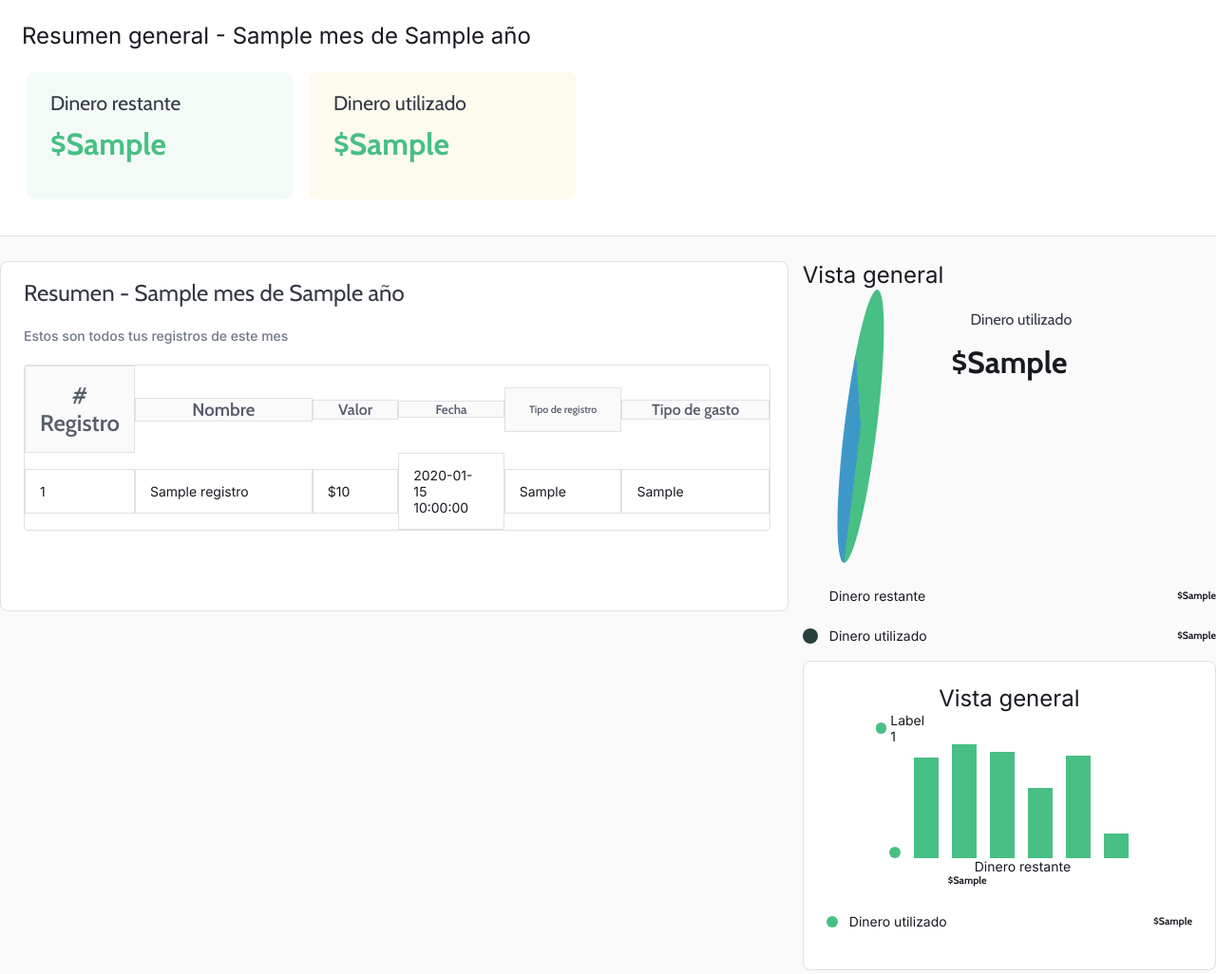
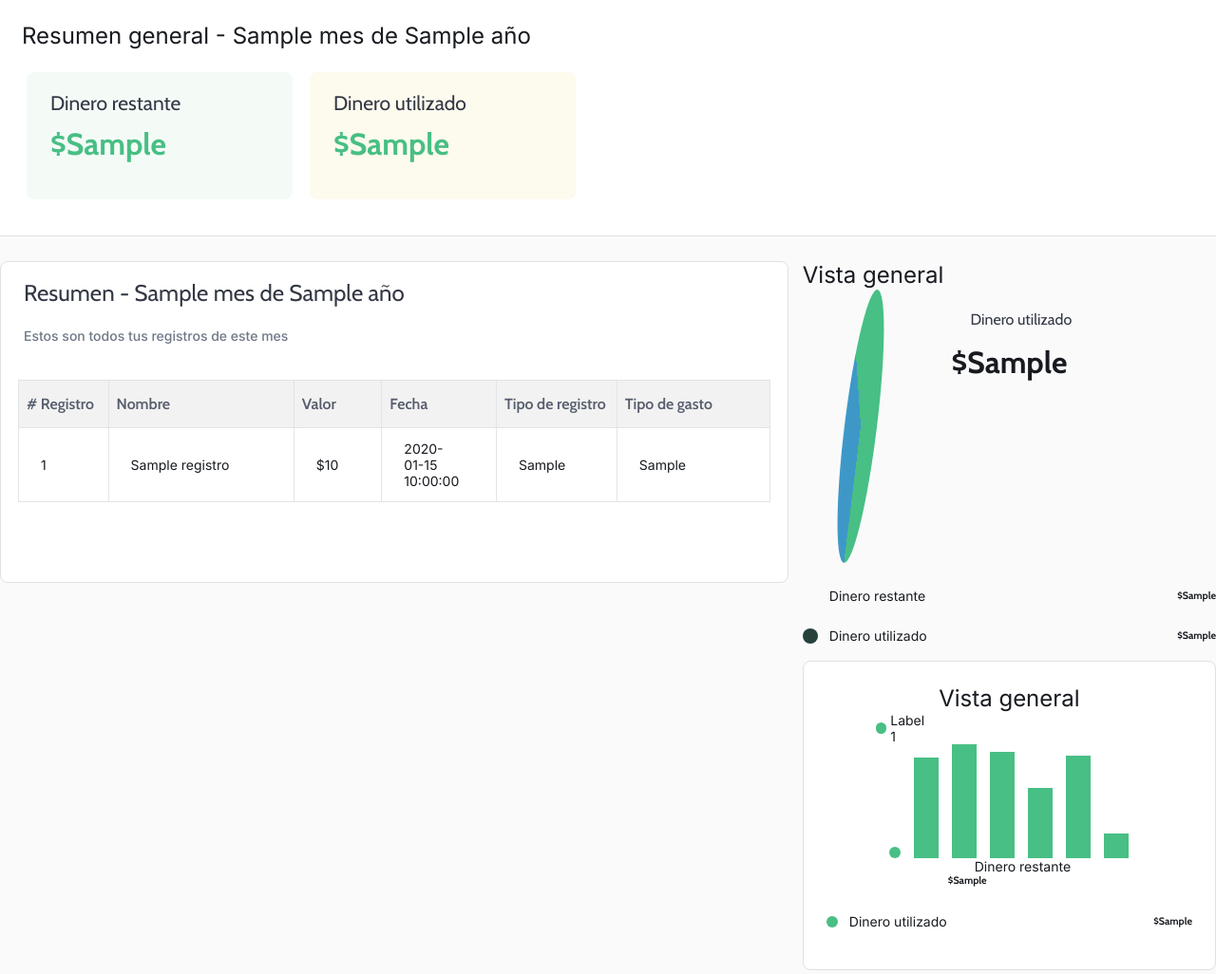
Before and after one commit to DaYascaribay/FINANZAPP, a Flask app: template templates/ResumenMensual.html in a window 1280 px wide; the page is wider, and only the part inside the window is pictured. Shown: the part 188-1214 px from the top of that part at 95% size. Run offline with Flask 3, Linux system fonts and the light colour scheme; the template is opened without the code that fills it: most values are stand-ins (such as "Sample title", 1, 10 or a date in 2020).

Commit message:
Se arreglo la tabla de resumen mensual

```diff
--- a/static/css/RegistrarGastos.css
+++ b/static/css/RegistrarGastos.css
@@ -434,7 +434,7 @@ input, select, button {
 }
 
 .frame-1 {
-    background-color: var(--white_a700);
+    background-color: transparent;
     padding: 5px var(--space-11xl) 5px var(--space-4x1);
     @media only screen and (max-width: 550px) {
         padding-right: 20px;
--- a/static/css/ResumenMensual.css
+++ b/static/css/ResumenMensual.css
@@ -134,15 +134,14 @@
     margin-left: -325px;
 }
 
-.registro-1 {
-    color: var(--gray_700) !important;
-    font-weight: 600 !important;
-    background-color: var(--gray_50);
-    justify-content: center;
-    display: flex;
-    align-items: center;
-    padding: var(--space-5x1) var(--space-4x1);
-    border: 0.5px solid var(--gray_300);
+.registro {
+    top: 23px;
+    left: 16px;
+    font-family: Cabin; /* Heading */
+    font-size: 16px;
+    line-height: 22px;
+    font-weight: 600;
+    color: #565D6DFF
 }
 
 .nombre-3 {
@@ -191,9 +190,8 @@
 }
 
 .frame-1 {
-    background-color: var(--white_a700);
-    padding: 14px var(--space-11xl) 14px var(--space-4x1);
-    border: 0.5px solid var(--gray_300);
+    background-color: transparent;
+    padding: 5px var(--space-11xl) 5px var(--space-4x1);
     @media only screen and (max-width: 550px) {
         padding-right: 20px;
     }
@@ -317,20 +315,29 @@
     }
 }
 
-.tableregistros {
-    margin-left: 6px;
-    align-self: stretch;
-    border-radius: var(--radius-sm);
-    border: 0.5px solid var(--gray_300);
-    @media only screen and (max-width: 1050px) {
-        margin-left: 0px;
-    }
 
-    @media only screen and (max-width: 550px) {
-        display: block;
-        overflow-x: auto;
-        white-space: nowrap;
-    }
+.cabecera{
+    height: 50px;
+}
+
+.table {
+    width: 100%;
+    border-collapse: collapse;
+    margin-top: 1rem;
+}
+
+.table th, .table td {
+    text-align: left;
+    padding: 0.5rem;
+    border: 1px solid #e1e4e8;
+}
+
+.table th {
+    background-color: #f2f2f2;
+}
+
+.table tr:nth-child(even) {
+    background-color: #fafafa;
 }
 
 .valor-1 {
--- a/templates/ResumenMensual.html
+++ b/templates/ResumenMensual.html
@@ -94,37 +94,37 @@
                         <div class="resumenmes">
                             <p class="resumen_mensual ui text size-textxl">Resumen - {{mes}} de {{año}}</p>
                             <p class="estossontodostu ui text size-texts">Estos son todos tus registros de este mes</p>
-                            <table class="tableregistros ui table" cellpadding="0" cellspacing="0">
+                            <table class="table" cellpadding="0" cellspacing="0">
                                 <thead>
-                                    <tr>
+                                    <tr class="cabecera">
                                         <th width="94px">
                                             <div class="rownombre_one">
-                                                <h2 class="registro-1 ui heading size-headingxs"># Registro</h2>
+                                                <h2 class="registro"># Registro</h2>
                                             </div>
                                         </th>
                                         <th width="194px">
                                             <div class="rownombre_one">
-                                                <h3 class="nombre-3 ui heading size-headingxs">Nombre</h3>
+                                                <h3 class="registro">Nombre</h3>
                                             </div>
                                         </th>
                                         <th width="92px">
                                             <div class="rownombre_one">
-                                                <h4 class="valor-1 ui heading size-headingxs">Valor</h4>
+                                                <h4 class="registro">Valor</h4>
                                             </div>
                                         </th>
                                         <th width="112px">
                                             <div class="rowregistro">
-                                                <h5 class="nombre-3 ui heading size-headingxs">Fecha</h5>
+                                                <h5 class="registro">Fecha</h5>
                                             </div>
                                         </th>
                                         <th width="126px">
                                             <div class="rowregistro">
-                                                <h6 class="registro-1 ui heading size-headingxs">Tipo de registro</h6>
+                                                <h6 class="registro">Tipo de registro</h6>
                                             </div>
                                         </th>
                                         <th width="160px">
                                             <div class="rownombre_one">
-                                                <p class="nombre-3 ui heading size-headingxs">Tipo de gasto</p>
+                                                <p class="registro">Tipo de gasto</p>
                                             </div>
                                         </th>
                                     </tr>
```
